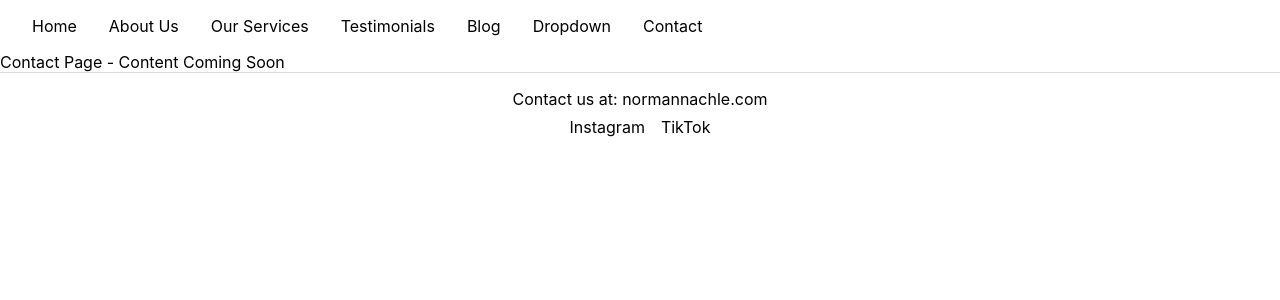
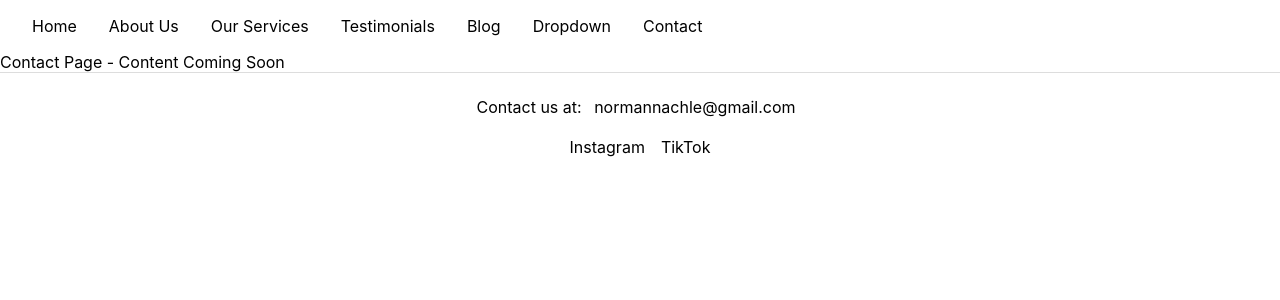
Before and after one commit to NormanNachle/Norman-Nachle-Wesbite-Dev, a React (Create React App) app: page /contact in a window 1280 px wide. Shown: the top 300 px of the page. Built offline with nearby package versions, Linux system fonts and the light colour scheme.

Commit message:
added email functionality to footer

```diff
--- a/src/Components/Footer.js
+++ b/src/Components/Footer.js
@@ -26,9 +26,9 @@ const SocialMediaLinks = styled.div`
 const Footer = () => {
   return (
     <FooterContainer>
-      <div>Contact us at: normannachle.com</div>
       <SocialMediaLinks>
-
+        <div>Contact us at: <a href="mailto:normannachle@gmail.com">normannachle@gmail.com</a></div>
+        <div><a></a></div>
         <a href="https://www.instagram.com/normannachle/?hl=en">Instagram</a>
         <a href="https://www.tiktok.com/@normannachle">TikTok</a>
       </SocialMediaLinks>
```
